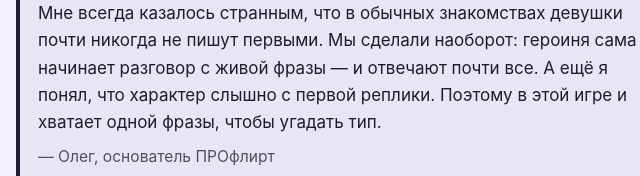
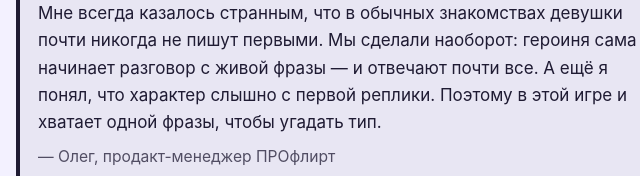
Before and after one commit to funnel-lab-notes/ugadai-dere, a plain HTML site: page index.html in a window 1280 px wide. Shown: the part 1132-1308 px from the top of the page, 300-940 px from the left. Drawn offline with Linux system fonts and the light colour scheme.

Commit message:
Подпись: продакт-менеджер
Co-Authored-By: Claude Opus 5.5 <noreply@anthropic.com>

```diff
--- a/index.html
+++ b/index.html
@@ -51,7 +51,7 @@ footer{color:var(--mute);font-size:14px;border-top:1px solid var(--line);padding
 <p>Если хочется разобраться глубже — в статье <a href="https://proflirt.ru/blog/tipy-dere/">«Типы дере: все виды в одной таблице»</a> собраны больше двадцати типов с примерами. Про отдельные типы: <a href="https://proflirt.ru/blog/chto-takoe-cundere/">кто такая цундере</a>, <a href="https://proflirt.ru/blog/chto-takoe-yandere/">что такое яндере</a>, <a href="https://proflirt.ru/blog/chto-takoe-kudere/">кто такая кудере</a>, <a href="https://proflirt.ru/blog/chto-takoe-dandere/">кто такая дандере</a> и <a href="https://proflirt.ru/blog/chto-takoe-deredere/">кто такая дередере</a>.</p>
 <p>А поговорить с таким персонажем можно в <a href="https://proflirt.ru/">ПРОфлирт — ИИ-собеседники на русском</a>: например, с <a href="https://proflirt.ru/tsundere/">ИИ-цундере</a> или <a href="https://proflirt.ru/yandere/">ИИ-яндере</a>. Англоязычная версия — <a href="https://tryluv.ai/">TryLuv, AI companion chat</a>.</p>
 
-<aside class="author-note" style="margin:30px 0;padding:16px 18px;border-left:4px solid currentColor;border-radius:0 12px 12px 0;background:rgba(127,127,127,.09)"><b style="display:block;margin-bottom:6px">От автора</b><p style="margin:0">Мне всегда казалось странным, что в обычных знакомствах девушки почти никогда не пишут первыми. Мы сделали наоборот: героиня сама начинает разговор с живой фразы — и отвечают почти все. А ещё я понял, что характер слышно с первой реплики. Поэтому в этой игре и хватает одной фразы, чтобы угадать тип.</p><p style="margin:8px 0 0;opacity:.75;font-size:.92em">— Олег, основатель ПРОфлирт</p><p style="margin:10px 0 0">О нас пишут ребята из клуба: <a href="https://lork.dev/blog/proflirt-chat-s-ii-personazhami-na-russkom">обзор ПРОфлирт в блоге Lork</a> и <a href="https://metranpage.com/tpost/dialogi-v-romane-ii-personazh">статья Метранпажа о живых диалогах в романе и тесте речи с ИИ-персонажем</a>.</p></aside>
+<aside class="author-note" style="margin:30px 0;padding:16px 18px;border-left:4px solid currentColor;border-radius:0 12px 12px 0;background:rgba(127,127,127,.09)"><b style="display:block;margin-bottom:6px">От автора</b><p style="margin:0">Мне всегда казалось странным, что в обычных знакомствах девушки почти никогда не пишут первыми. Мы сделали наоборот: героиня сама начинает разговор с живой фразы — и отвечают почти все. А ещё я понял, что характер слышно с первой реплики. Поэтому в этой игре и хватает одной фразы, чтобы угадать тип.</p><p style="margin:8px 0 0;opacity:.75;font-size:.92em">— Олег, продакт-менеджер ПРОфлирт</p><p style="margin:10px 0 0">О нас пишут ребята из клуба: <a href="https://lork.dev/blog/proflirt-chat-s-ii-personazhami-na-russkom">обзор ПРОфлирт в блоге Lork</a> и <a href="https://metranpage.com/tpost/dialogi-v-romane-ii-personazh">статья Метранпажа о живых диалогах в романе и тесте речи с ИИ-персонажем</a>.</p></aside>
 <h2 class="sec">Ещё от нас</h2>
 <p>Тест <a href="https://funnel-lab-notes.github.io/">«какой тип дере тебе подходит»</a>, статья <a href="https://iisobesednikzametki.wordpress.com/2026/11/22/ii-sobesednik-komanda-opyt/">о том, что мы поняли, делая ИИ-собеседника</a>, заметки <a href="https://sites.google.com/view/ai-character-writing-notes">как написать AI-персонажа</a> (на английском), <a href="https://ai-subscription-calc.vercel.app/">калькулятор экономики подписки</a> и <a href="https://dofollow-check.pages.dev/">проверка dofollow-ссылок</a>.</p>
 
```
